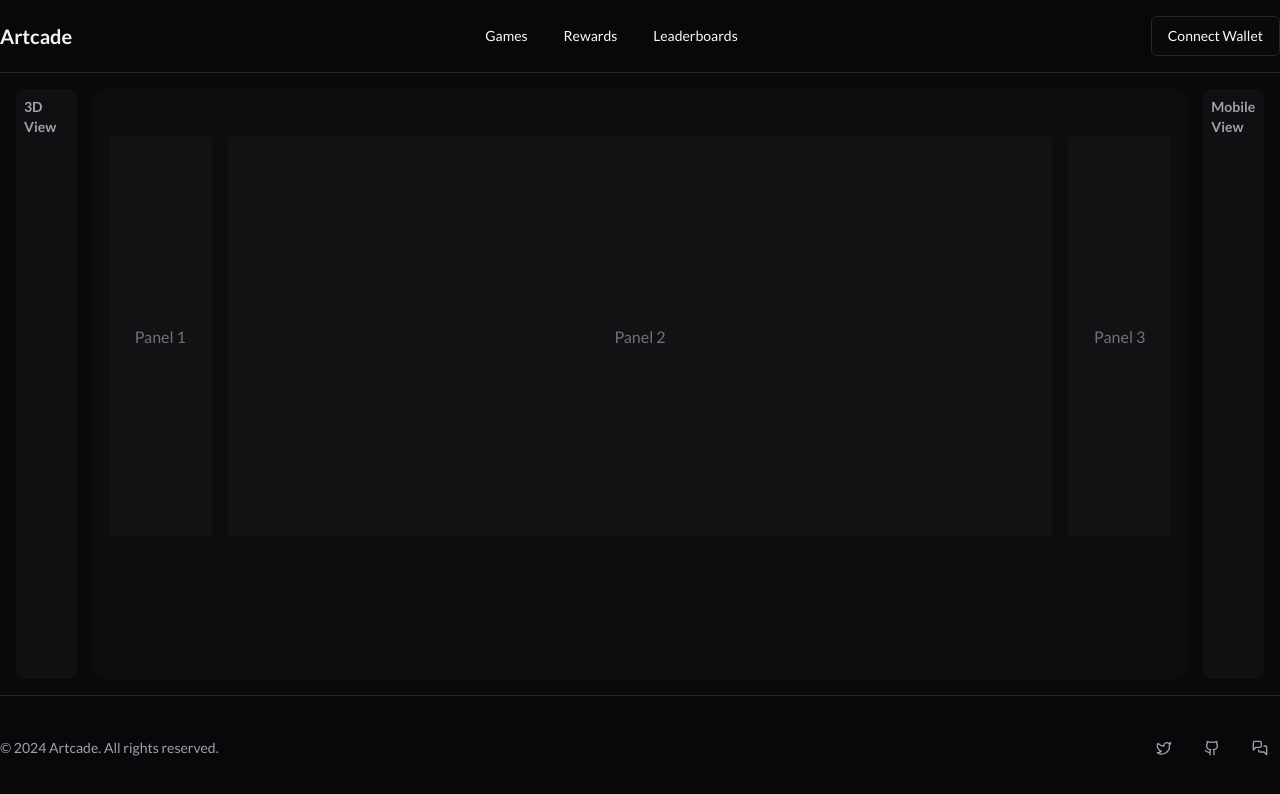
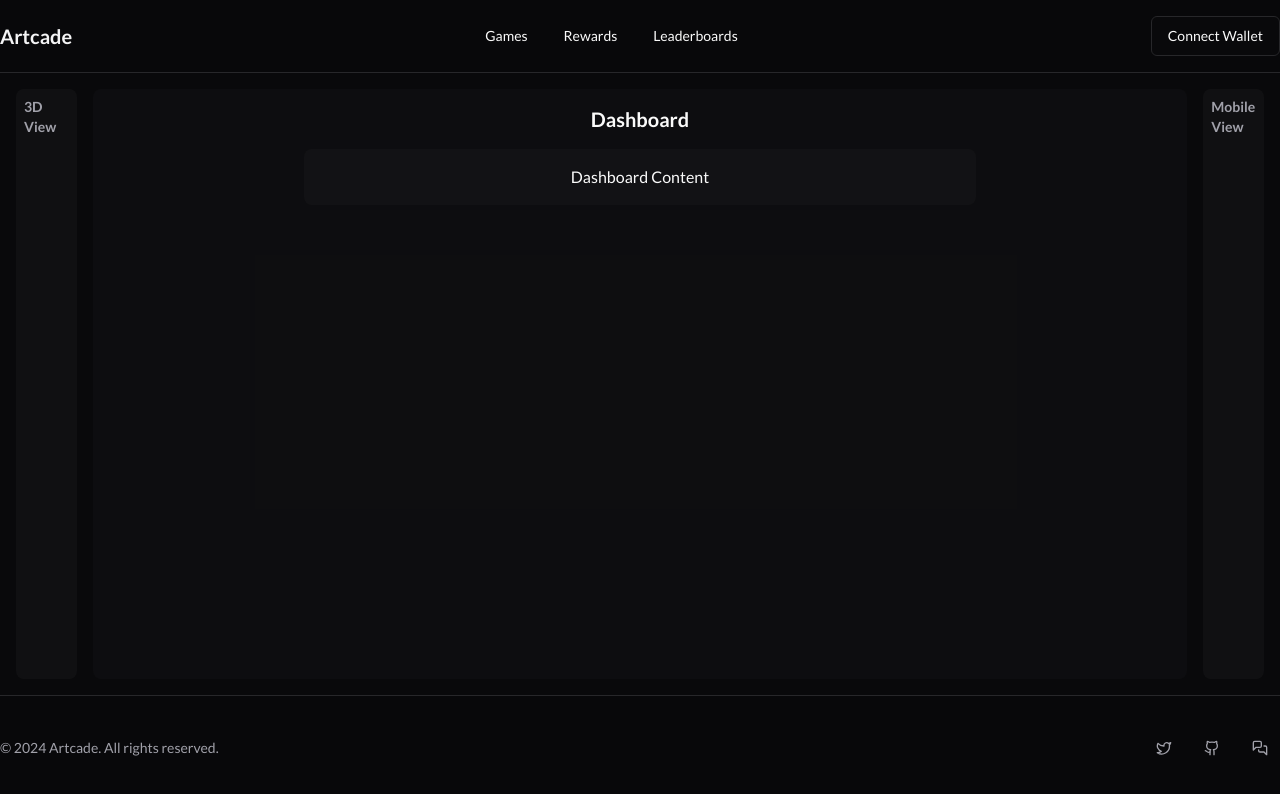
Before and after one commit to 0xartcade/artcade-ui, a Next.js app: page /dashboard in a window 1280 px wide. Shown: the top 794 px of the page. Built offline with nearby package versions, Linux system fonts and the light colour scheme.

Commit message:
- cleanup three panels

```diff
--- a/app/dashboard/page.tsx
+++ b/app/dashboard/page.tsx
@@ -1,9 +1,16 @@
-import { ThreePanel } from "@/components/ui/three-panel";
+import { InfoPanel } from "@/components/info-panel";
 
 export default function DashboardPage() {
   return (
-    <div className="container mx-auto py-8">
-      <ThreePanel />
-    </div>
+    <InfoPanel>
+      <div className="flex flex-col">
+        <h2 className="text-xl font-semibold mb-4 text-center">Dashboard</h2>
+        <div className="flex-1 space-y-2 max-w-2xl mx-auto w-full">
+          <div className="p-4 bg-zinc-900/50 rounded-lg flex items-center justify-center">
+            Dashboard Content
+          </div>
+        </div>
+      </div>
+    </InfoPanel>
   );
 }
--- a/app/layout.tsx
+++ b/app/layout.tsx
@@ -2,7 +2,7 @@ import type { Metadata } from "next";
 import { Monoton, Lato, IBM_Plex_Mono } from "next/font/google";
 import "./globals.css";
 import { ThemeProvider } from "next-themes";
-import { ConditionalLayout } from "@/components/layout/conditional-layout";
+import { ThreePanel } from "@/components/layout/three-panel";
 
 const titleFont = Monoton({
   weight: "400",
@@ -41,7 +41,7 @@ export default function RootLayout({
           enableSystem={false}
         >
           <div className="flex flex-col min-h-screen">
-            <ConditionalLayout>{children}</ConditionalLayout>
+            <ThreePanel>{children}</ThreePanel>
           </div>
         </ThemeProvider>
       </body>
--- a/components/layout/conditional-layout.tsx
+++ b/components/layout/three-panel.tsx
@@ -8,7 +8,7 @@ import MobilePanel from '@/app/mobile-panel/page';
 import { motion } from 'framer-motion';
 import { useState } from 'react';
 
-export function ConditionalLayout({
+export function ThreePanel({
   children,
 }: {
   children: React.ReactNode;
--- a/components/ui/three-panel.tsx
+++ /dev/null
@@ -1,51 +0,0 @@
-"use client";
-
-import { motion } from "framer-motion";
-import { useState } from "react";
-
-export function ThreePanel() {
-  const [activePanel, setActivePanel] = useState<"left" | "right" | null>(null);
-
-  const getPanelWidth = (panel: "left" | "middle" | "right") => {
-    if (activePanel === "left") {
-      return panel === "left" ? "90%" : panel === "right" ? "10%" : "0%";
-    }
-    if (activePanel === "right") {
-      return panel === "left" ? "10%" : panel === "right" ? "33%" : "57%";
-    }
-    return panel === "middle" ? "80%" : "10%";
-  };
-
-  return (
-    <div className="flex w-full h-[400px] gap-4">
-      <motion.div
-        className="bg-zinc-900/50 flex items-center justify-center cursor-pointer"
-        animate={{ width: getPanelWidth("left") }}
-        transition={{ type: "spring", stiffness: 300, damping: 30 }}
-        onClick={() => setActivePanel(activePanel === "left" ? null : "left")}
-      >
-        <p className="text-zinc-500">Panel 1</p>
-      </motion.div>
-
-      <motion.div
-        className="bg-zinc-900/50 flex items-center justify-center"
-        animate={{
-          width: getPanelWidth("middle"),
-          opacity: activePanel === "left" ? 0 : 1
-        }}
-        transition={{ type: "spring", stiffness: 300, damping: 30 }}
-      >
-        <p className="text-zinc-500">Panel 2</p>
-      </motion.div>
-
-      <motion.div
-        className="bg-zinc-900/50 flex items-center justify-center cursor-pointer"
-        animate={{ width: getPanelWidth("right") }}
-        transition={{ type: "spring", stiffness: 300, damping: 30 }}
-        onClick={() => setActivePanel(activePanel === "right" ? null : "right")}
-      >
-        <p className="text-zinc-500">Panel 3</p>
-      </motion.div>
-    </div>
-  );
-}
```
